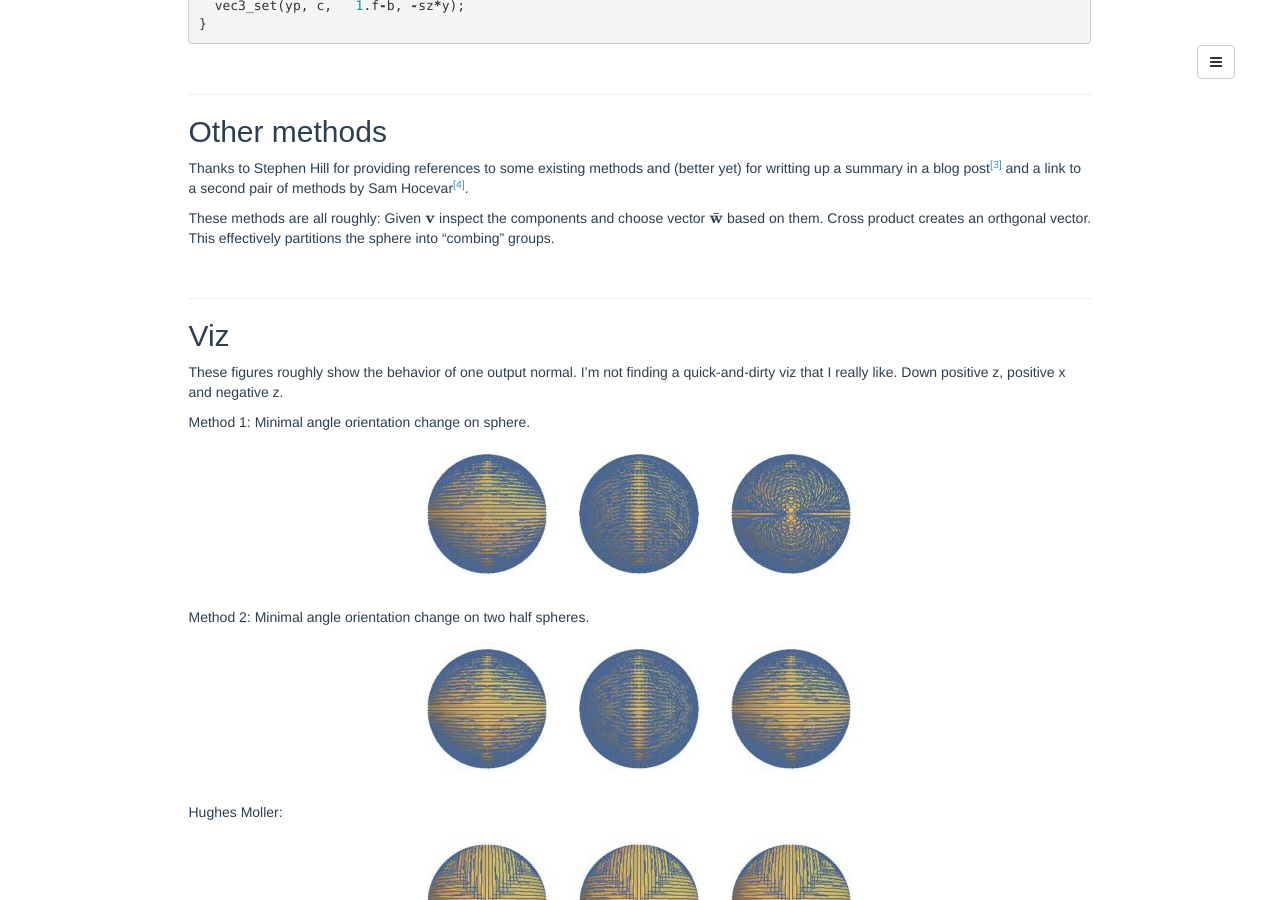
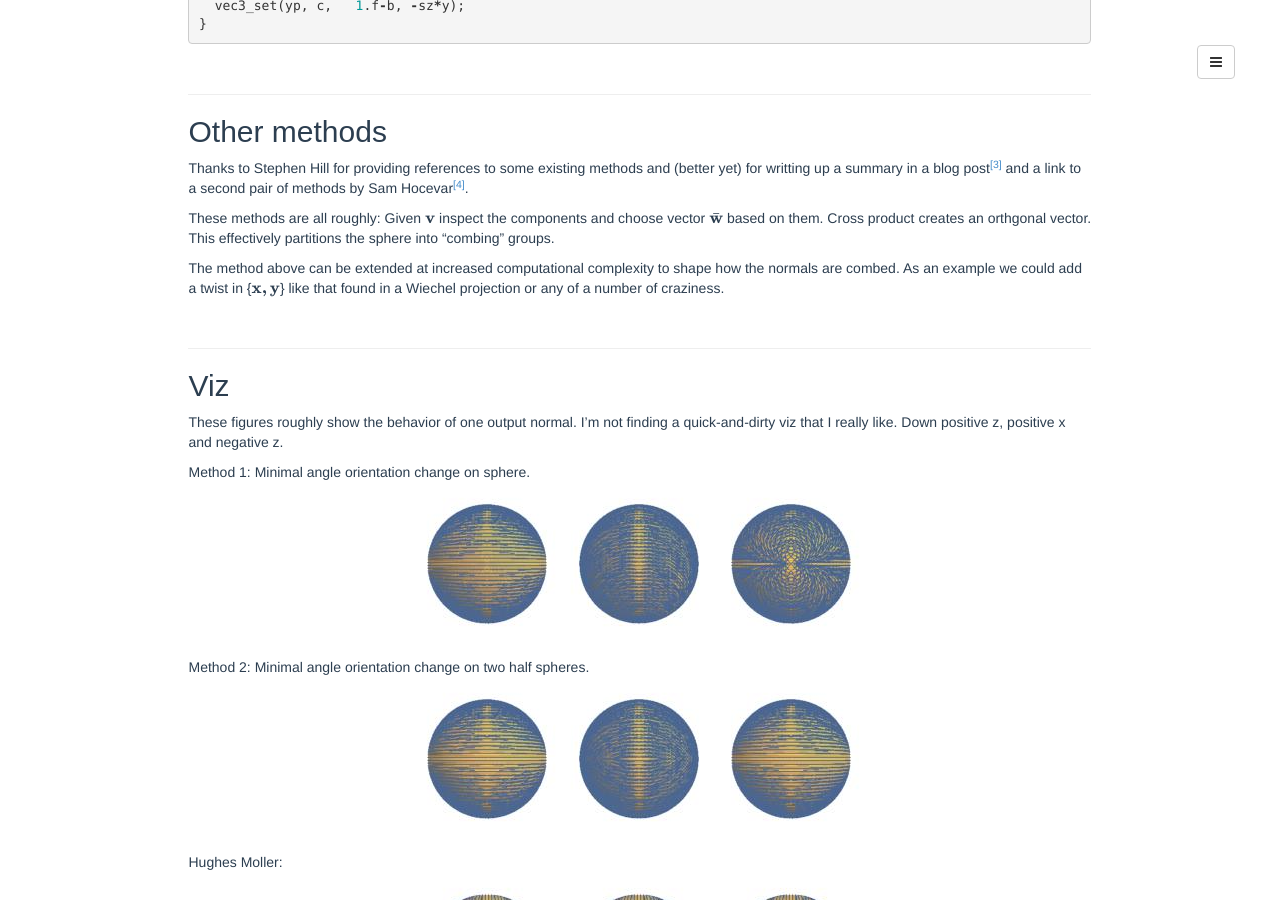
Before and after one commit to Marc-B-Reynolds/Marc-B-Reynolds.github.io, a Jekyll site: the page built from _posts/2016-07-06-Orthonormal.md, in a window 1280 px wide and 900 px high, scrolled down 3189 px. Built offline with Jekyll 4.4.1, drawn with Linux system fonts in a browser that asks for light colours; formulas are drawn with MathJax 3; comment, search, counter and statistics services are not loaded.

Commit message:
minor tweak

```diff
--- a/_posts/2016-07-06-Orthonormal.md
+++ b/_posts/2016-07-06-Orthonormal.md
@@ -197,6 +197,8 @@ Thanks to Stephen Hill for providing references to some existing methods and (be
 
 These methods are all roughly:  Given $\mathbf{v}$ inspect the components and choose vector $\bar{\mathbf{w}}$ based on them.  Cross product creates an orthgonal vector.  This effectively partitions the sphere into "combing" groups.
 
+The method above can be extended at increased computational complexity to shape how the normals are combed.  As an example we could add a twist in {$\\mathbf{x,y}$} like that found in a Wiechel projection or any of a number of craziness.
+
 <br>
 
 ------
```
